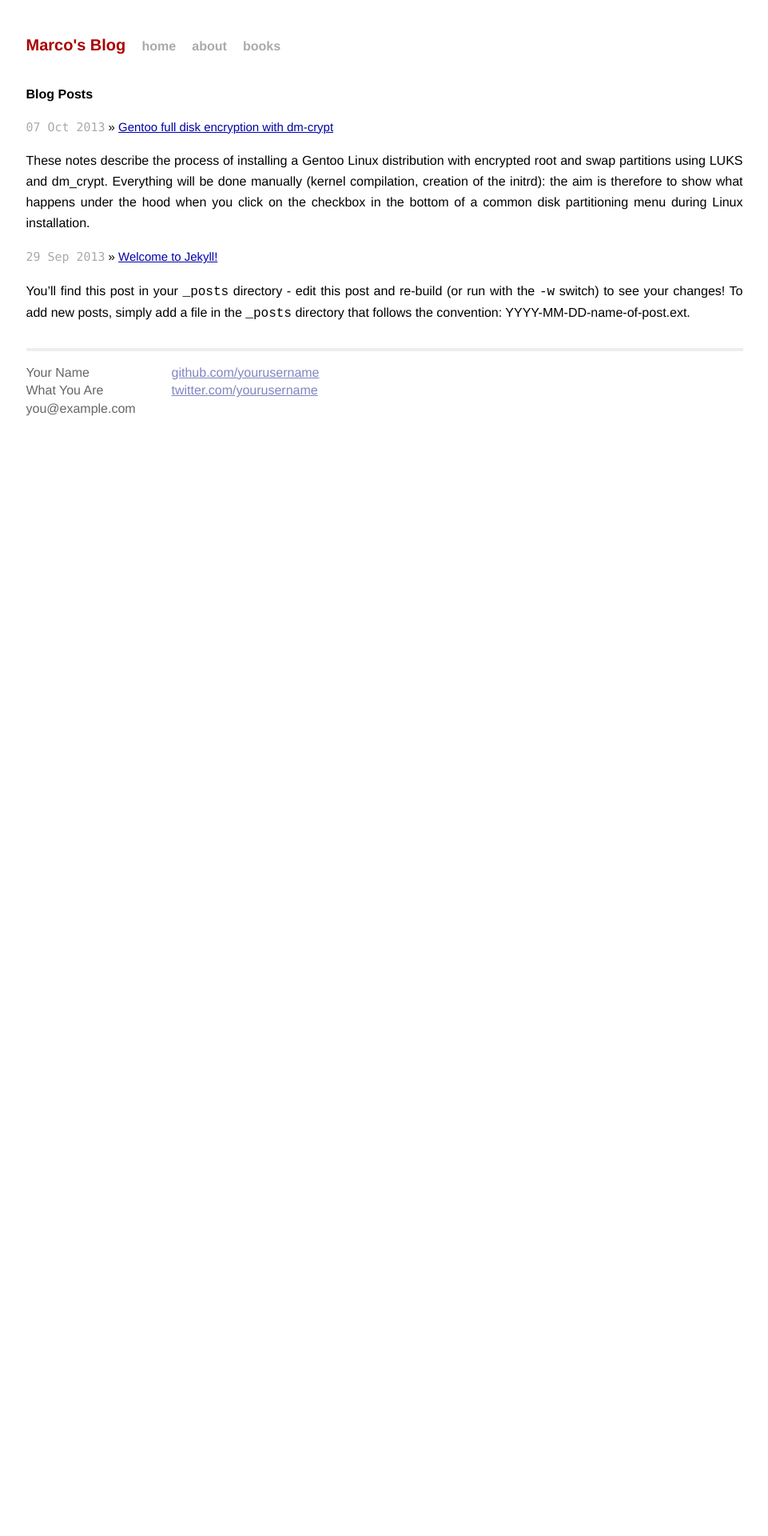
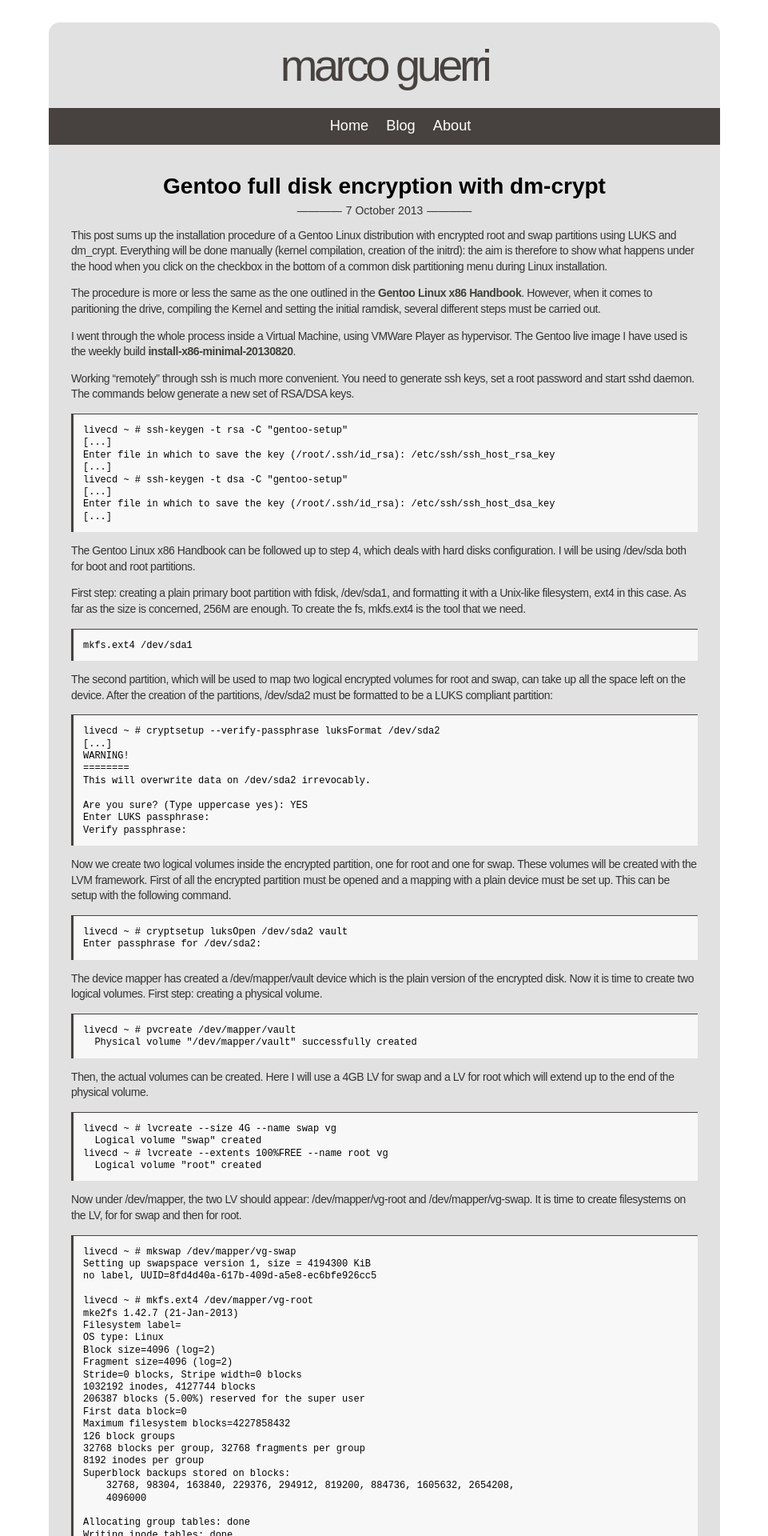
Before and after one commit to marcoguerri/marcoguerri.github.io, a Jekyll site: the page built from index.html, in a window 1280 px wide. Shown: the top 1920 px of the page at 80% size, without its empty margins (159-1120 px from the left). Built offline with Jekyll 4.4.1, drawn with Linux system fonts in a browser that asks for light colours; nearby versions of some CDN libraries; library files that are not in the unit come from our copies; Markdown is read by kramdown in place of the engine named in the settings; before the commit the page ends 945 px from its top, so only the background shows below that; some of the changed text lies outside the part shown.

Commit message:
Huge style refactoring. WIP.

```diff
--- /dev/null
+++ b/_layouts/master.html
@@ -0,0 +1,33 @@
+<!DOCTYPE html PUBLIC "-//W3C//DTD XHTML 1.1//EN"
+"http://www.w3.org/TR/xhtml11/DTD/xhtml11.dtd">
+
+<html>
+  <head>
+    <meta http-equiv="Content-type" content="text/html; charset=utf-8">
+    <title>{{ page.title }}</title>
+    <link rel="stylesheet" href="/css/master.css" type="text/css" media="screen" charset="utf-8"/>
+    <script src="/javascripts/jquery.js" type="text/javascript" charset="utf-8"></script>
+    <script src="/javascripts/jquery.github.js" type="text/javascript" charset="utf-8"></script>
+  </head>
+  <body>
+    <div id='wrapper'>
+      <div id='header'>
+        <h1>marco guerri</h1>
+      </div>
+      <div id='menu'>
+        <ul>
+          <li><a href='/'>Home</a></li>
+          <li><a href='/blog.html'>Blog</a></li>
+          <li><a href='/about.html'>About</a></li>
+        </ul>
+      </div>
+      <div id='content'>
+        {{ content }}
+        <div class='clearfix'></div>
+      </div>
+    </div>
+    <div id='footer'>
+        Marco Guerri
+    </div>
+  </body>
+</html>
--- a/_posts/2013-10-07-gentoo-dmcrypt.markdown
+++ b/_posts/2013-10-07-gentoo-dmcrypt.markdown
@@ -6,7 +6,7 @@ categories: jekyll update
 ---
 
 
-These notes describe the process of installing a Gentoo Linux distribution with
+This post sums up the installation procedure of a Gentoo Linux distribution with
 encrypted root and swap partitions using LUKS and dm\_crypt. Everything will
 be done manually (kernel compilation, creation of the initrd): the aim is
 therefore to show what happens under the hood when you click on the checkbox
@@ -331,14 +329,12 @@ grub.conf must be set to point to the correct binaries. Mine looks like below.
 Everything should be ready now. umount /mnt/gentoo/boot, /mnt/gentoo/proc and
 /mnt/gentoo, reboot and hopefully you will be promped for the password of
 the encrypted volume.
-
-References:<br>
-<a name="gentoo_handbook">
-[1] [Gentoo Linux x86 Handbook](http://www.gentoo.org/doc/en/handbook/handbook-x86.xml?full=1)
-</a>
-<br>
-<a name="sha512">
-[2] sha512: d3135b53770c9a5c8aed760fe5e8525ffd0fd9abc79509bcdca651e33327def2
-</a>
+<hr width="30%" style="margin-bottom:20px;margin-top:20px"/>
+<ul class="references">
+</li> <a name="gentoo_handbook">[1] [Gentoo Linux x86 Handbook](http://www.gentoo.org/doc/en/handbook/handbook-x86.xml?full=1)
+</a> </li>
+<li> <a name="sha512">[2] sha512: d3135b53770c9a5c8aed760fe5e8525ffd0fd9abc79509bcdca651e33327def2
+</a></li>
+</ul>
 [jekyll-gh]: https://github.com/mojombo/jekyll
 [jekyll]:    http://jekyllrb.com
--- /dev/null
+++ b/css/master.css
@@ -0,0 +1,240 @@
+body {
+  font-family: Arial, sans-serif;
+  background: #FFFFFF;
+  font-size:14px;
+}
+
+.more { font-size: 0.7em;}
+
+img.right {
+  float: right;
+  margin: 15px;
+}
+
+a {
+  text-decoration:none;
+  color: #3E423A;
+  font-weight: bold;
+}
+
+a:visited {
+  color: #6C6E58;
+  font-weight: normal;
+}
+
+#wrapper {
+  width: 60em;
+  margin: 2em auto 0;
+  padding: 0;
+  background: #fff;
+  -moz-border-radius: 1.5em;
+  -webkit-border-radius: 1.5em;
+  border-radius: 1.5em;
+}
+
+#header {
+  text-transform: lowercase;
+  text-align: left;
+  background: #E1E1E1;
+  -moz-border-radius-topleft: 1em;
+  -webkit-border-top-left-radius: 1em;
+  -moz-border-radius-topright: 1em;
+  -webkit-border-top-right-radius: 1em;
+  border-top-left-radius: 1em;
+  border-top-right-radius: 1em;
+
+  padding: 1.5em;
+  text-align: center;
+}
+
+#header h1 {
+  font-size: 4em;
+  display: inline;
+  letter-spacing: -0.08em;
+  color: #47423F;
+  font-weight: normal;
+}
+
+#header h2 {
+  display: inline;
+  margin-left: 0.5em;
+  font-size: 2em;
+  font-weight: normal;
+  color: #47423F;
+}
+
+#menu {
+  background: #47423F;
+}
+
+#menu ul {
+  list-style: none;
+  margin: 0;
+  text-align: center;
+}
+
+#menu ul li {
+  display: inline;
+}
+
+#menu ul li a {
+  color: white;
+  font-size: 1.3em;
+  padding: 0 0.5em;
+  line-height: 2.5em;
+  font-weight: normal;
+}
+
+#content {
+  padding: 2em;
+  background: #E1E1E1;
+  border-bottom-left-radius:1em;
+  border-bottom-right-radius:1em;
+}
+
+#content h2 {
+  margin: 0 0 0.5em 0;
+  color: black;
+  font-size: 1.5em;
+}
+
+#content p {
+  line-height: 140%;
+  letter-spacing: -0.03em;
+}
+
+.date {
+    text-align:center;
+}
+
+.post span:before,
+
+.post span:after {
+    padding-left:5px;
+    padding-right:5px;
+    content:  "\2014\2014\2014\2014"
+}
+
+div.post {
+  margin-bottom: 2em;
+}
+
+.post h1 {
+  margin-top: 0.2em;
+  margin-bottom: 3px;
+}
+
+.post { color: #333; }
+
+.post h1 a {
+  text-decoration: none;
+  clear: left;
+  text-align:center;
+  display: block;
+  color: black;
+  padding: 0.1em 0;
+  margin: 0 0 0.0em 0;
+  font-weight: bold;
+}
+
+.post br { margin-bottom: 10px;}
+
+pre {
+  background: #f8f8f8;
+  border: 1px solid #47423F;
+  border-width: 1px 0 0px 3px;
+  padding: 1em;
+  overflow: auto;
+  color: black;
+  line-height: 120%;
+  font-family: "Consolas","Courier New",Courier,mono;
+  font-size: 12px;
+  letter-spacing: 0;
+}
+
+table.post-list {
+  width: 100%;
+  border-collapse: collapse;
+}
+
+table.post-list a {
+  color: #262;
+  font-weight: bold;
+}
+
+table.post-list th {
+  text-align: left;
+}
+
+table.post-list td, table.post-list th {
+  padding: 0.5em 0.3em;
+  border-bottom: 1px solid #dba;
+}
+
+table.post-list tr:last-child td, table.post-list tr:last-child th {
+  border-bottom: 0;
+}
+
+div.related {
+  margin-bottom: 2em;
+}
+
+#footer {
+  margin-bottom: 2em;
+  color: #3E423A;
+  font-size: 0.9em;
+  padding: 0.5em;
+  text-align: center;
+}
+
+.home_box {
+  float: left;
+}
+
+#content .home_box h2 {
+  background: #417378;
+  padding: 0.3em 0.5em;
+  border-bottom: 3px solid #255;
+  margin-bottom: 0em;
+  color: white;
+}
+
+.home_box h2 a {
+  color: white;
+  margin: 0 0.2em;
+}
+
+#home_left {
+  width: 29em;
+}
+
+#home_right {
+  width: 16em;
+  margin-left: 1em;
+}
+
+.clearfix { clear: both;}
+
+#footer a {
+  color: #3E423A;
+  font-weight: normal;
+}
+
+.home_box .post h1 a {
+  font-size: 0.7em;
+}
+
+.float-left { float: left; }
+.float-right { float: right; }
+
+a img { border: 0; }
+
+.references {
+    list-style:none;
+    padding:0;
+    margin:0;
+}
+
+.references a {
+    font-weight:normal;
+}
--- a/index.html
+++ b/index.html
@@ -1,17 +1,12 @@
 ---
-layout: default
-title: Marco's Personal Home Page
+layout: master
+title: Marco's page
 ---
 
-<div id="home">
-  <h1>Blog Posts</h1>
-  <ul class="posts">
-    {% for post in site.posts %}
-      <li><span>{{ post.date | date_to_string }}</span> &raquo; <a href="{{ post.url }}">{{ post.title }}</a>
-      <br>
-      <p>{{ post.excerpt }}</p>
-      </li>
-
-    {% endfor %}
-  </ul>
-</div>
+    <div class='post'>
+        <h1><a href='{{site.posts.first.url}}'>{{site.posts.first.title}}</a></h1>
+        <div class='date'>
+            <span>{{site.posts.first.date | date: "%-d %B %Y" }}</span>
+        </div>
+        <div class='body'>{{ site.posts.first.content }}</div>
+    </div>
```
Also changed, not shown: other parts of _posts/2013-10-07-gentoo-dmcrypt.markdown (+0 -2 lines), 1 other file.
